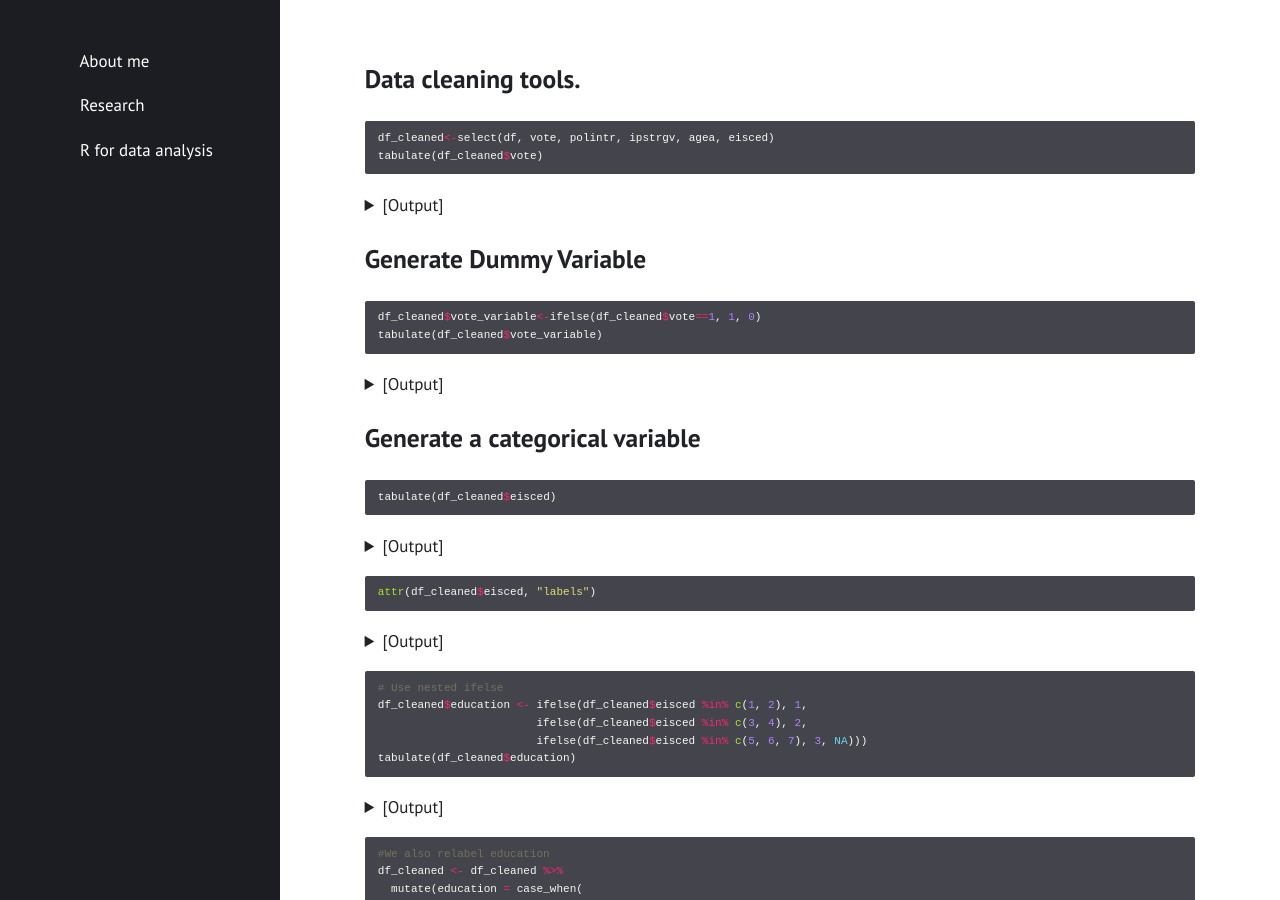
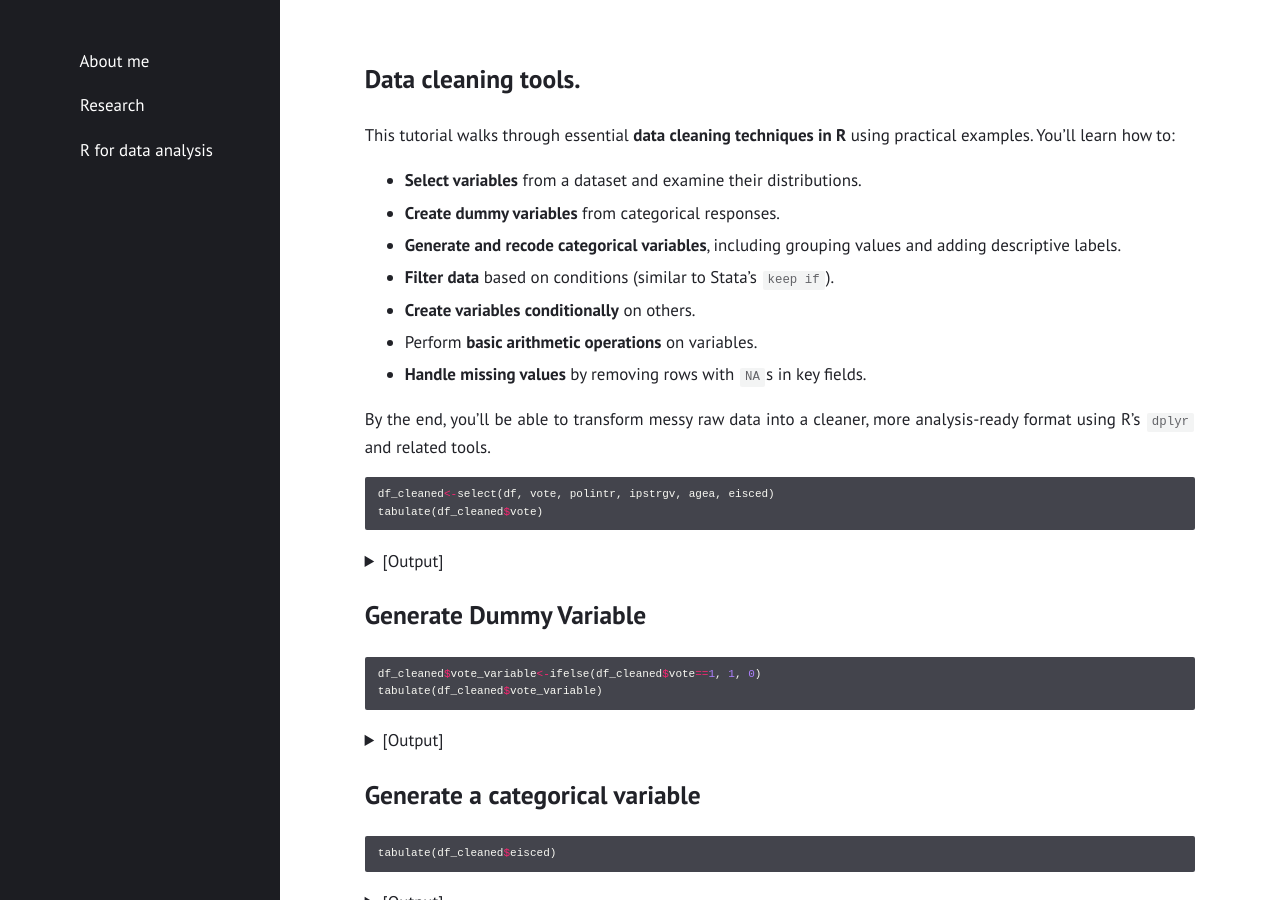
Before and after one commit to gubellom/gubellom.github.io, a Jekyll site: the page built from R files/Manipulation.md, in a window 1280 px wide and 900 px high. Built offline with Jekyll 4.4.1, drawn with Linux system fonts in a browser that asks for light colours.

Commit message:
Update Manipulation.md
Signed-off-by: Michele Gubello <62111923+gubellom@users.noreply.github.com>

````diff
--- a/R files/Manipulation.md
+++ b/R files/Manipulation.md
@@ -5,6 +5,19 @@ permalink: "/datacleaning/"
 ---
 
 # Data cleaning tools.
+
+This tutorial walks through essential **data cleaning techniques in R** using practical examples. You’ll learn how to:
+
+- **Select variables** from a dataset and examine their distributions.
+- **Create dummy variables** from categorical responses.
+- **Generate and recode categorical variables**, including grouping values and adding descriptive labels.
+- **Filter data** based on conditions (similar to Stata’s `keep if`).
+- **Create variables conditionally** on others.
+- Perform **basic arithmetic operations** on variables.
+- **Handle missing values** by removing rows with `NA`s in key fields.
+
+By the end, you’ll be able to transform messy raw data into a cleaner, more analysis-ready format using R’s `dplyr` and related tools.
+
 
 ```r
 df_cleaned<-select(df, vote, polintr, ipstrgv, agea, eisced)
@@ -208,3 +221,18 @@ Min. 1st Qu.  Median    Mean 3rd Qu.    Max.
 df_cleaned <- filter(df_cleaned, !is.na(vote))
 tabulate(df_cleaned$vote)
 ```
+
+
+<details>
+  <summary>[Output]</summary>
+  <pre>
+              Response Frequency Percentage Cumulative
+1                  Yes     22766      66.16      66.16
+2                   No      7786      22.63      88.79
+3 Not eligible to vote      3504      10.18      98.97
+4              Refusal       188       0.55      99.52
+5           Don't know       159       0.46      99.98
+6            No answer         5       0.01      99.99
+7                Total     34408      99.99         NA
+  </pre>
+</details>
````
